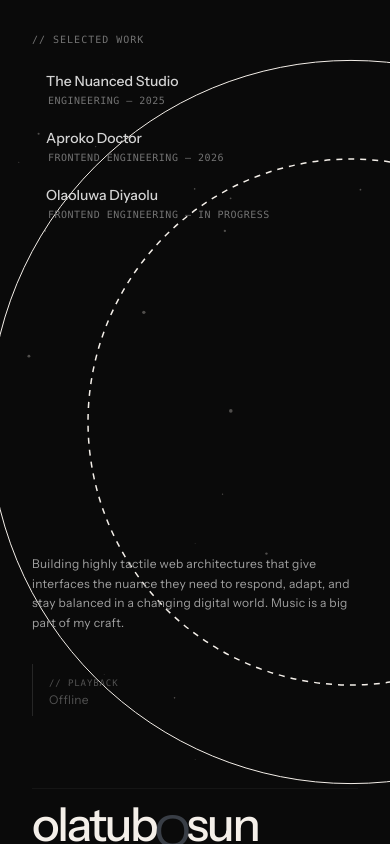
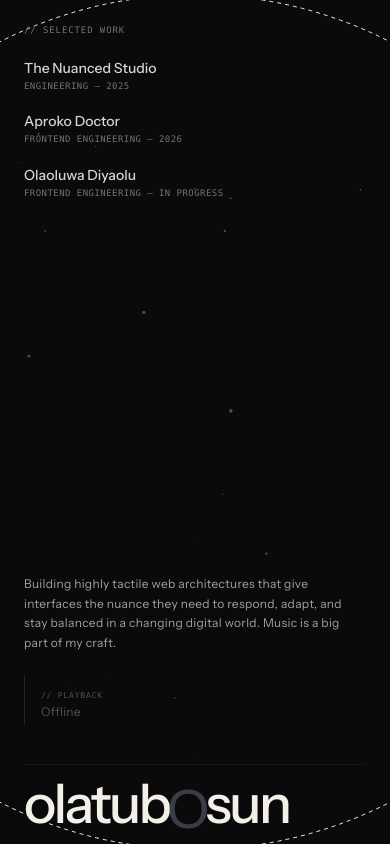
Before and after one commit to ola3bosun/tbs, a Next.js app: page / in a window 390 px wide. Built offline with nearby package versions, Linux system fonts and the light colour scheme; no server answers; a web font is replaced by a local one.

Commit message:
fix: mobile layout breaks and animation tweaks

```diff
--- a/app/globals.css
+++ b/app/globals.css
@@ -5,14 +5,31 @@
     --font-sans: var(--font-sans), sans-serif;
 }
 
+a,
+button {
+    -webkit-tap-highlight-color: transparent;
+}
+
 @keyframes customReveal {
-  from { opacity: 0; transform: translateY(12px); }
-  to { opacity: 1; transform: translateY(0); }
+    from {
+        opacity: 0;
+        transform: translateY(12px);
+    }
+    to {
+        opacity: 1;
+        transform: translateY(0);
+    }
 }
 
 @keyframes pageReveal {
-  from { opacity: 0; transform: translateY(12px); }
-  to { opacity: 1; transform: translateY(0); }
+    from {
+        opacity: 0;
+        transform: translateY(12px);
+    }
+    to {
+        opacity: 1;
+        transform: translateY(0);
+    }
 }
 
 .kinetic-reveal {
@@ -24,12 +41,13 @@
     animation: pageReveal 1.4s cubic-bezier(0.16, 1, 0.3, 1) forwards;
 }
 
-
 /* Music metadata flip states */
 .song-flip-exit {
     opacity: 0;
     transform: translateY(-8px);
-  transition: transform 0.4s cubic-bezier(0.16, 1, 0.3, 1), opacity 0.3s ease-out;
+    transition:
+        transform 0.4s cubic-bezier(0.16, 1, 0.3, 1),
+        opacity 0.3s ease-out;
 }
 
 .song-flip-enter {
@@ -40,5 +58,16 @@
 .song-flip-active {
     opacity: 1;
     transform: translateY(0);
-  transition: transform 0.5s cubic-bezier(0.16, 1, 0.3, 1), opacity 0.4s ease-out;
+    transition:
+        transform 0.5s cubic-bezier(0.16, 1, 0.3, 1),
+        opacity 0.4s ease-out;
 }
+
+@media (max-width: 768px) {
+    .song-flip-exit {
+        transform: translateY(-4px);
+    }
+    .song-flip-enter {
+        transform: translateY(4px);
+    }
+}
--- a/app/page.js
+++ b/app/page.js
@@ -56,46 +56,95 @@ export default function Portfolio() {
   }, [track, displayTrack.title]);
 
   const projects = [
-    { name: "The Nuanced Studio", role: "Engineering", year: "2025", link: "#" },
-    { name: "Aproko Doctor", role: "Frontend Engineering", year: "2026", link: "#" },
-    { name: "Olaoluwa Diyaolu", role: "Frontend Engineering", year: "In Progress", link: "#" }
+    {
+      name: "The Nuanced Studio",
+      role: "Engineering",
+      year: "2025",
+      link: "#",
+    },
+    {
+      name: "Aproko Doctor",
+      role: "Frontend Engineering",
+      year: "2026",
+      link: "#",
+    },
+    {
+      name: "Olaoluwa Diyaolu",
+      role: "Frontend Engineering",
+      year: "In Progress",
+      link: "#",
+    },
   ];
 
   return (
-    <main className="relative min-h-screen w-full bg-transparent text-[#f4efe9] p-8 md:p-16 flex flex-col justify-between overflow-hidden font-sans select-none md:cursor-none gap-12">
-
-      {/* 1. THE HORIZON SPLIT LOADER */}
+    <main className="relative h-dvh w-full bg-transparent text-[#f4efe9] p-6 sm:p-8 md:p-16 flex flex-col justify-between overflow-hidden font-sans select-none md:cursor-none gap-8 md:gap-12">
+      {/* 1. CINEMATIC HANDSHAKE ENGINE */}
       <CinematicLoader onComplete={() => setIsLoading(false)} />
 
-      {/* 2. AMBIENT ENGINE */}
+      {/* 2. BACKGROUND PROCESSING LAYER */}
       <ParticleCanvas />
       {!isLoading && <CustomCursor isHovered={isHovered} />}
 
-      {/* BACKGROUND VECTOR ORBITS */}
-      <div className="absolute inset-0 z-0 opacity-20 pointer-events-none kinetic-reveal" style={{ animationDelay: '2000ms' }}>
+      {/* BACKGROUND VECTOR ORBITS: Adjusted layout rendering boundaries for smaller mobile devices */}
+      <div
+        className="absolute inset-0 z-0 opacity-10 sm:opacity-20 pointer-events-none kinetic-reveal"
+        style={{ animationDelay: "2000ms" }}
+      >
         <svg className="w-full h-full" xmlns="http://www.w3.org/2000/svg">
-          <circle cx="90%" cy="50%" r="40%" fill="none" stroke="#f4efe9" strokeWidth="1.5" strokeDasharray="6 6" />
-          <circle cx="90%" cy="50%" r="55%" fill="none" stroke="#f4efe9" strokeWidth="1" />
+          <circle
+            cx="90%"
+            cy="50%"
+            r="45%"
+            fill="none"
+            stroke="#f4efe9"
+            strokeWidth="1.5"
+            strokeDasharray="6 6"
+            className="hidden sm:block"
+          />
+          <circle
+            cx="50%"
+            cy="50%"
+            r="65%"
+            fill="none"
+            stroke="#f4efe9"
+            strokeWidth="1"
+            strokeDasharray="4 4"
+            className="block sm:hidden"
+          />
+          <circle
+            cx="90%"
+            cy="50%"
+            r="60%"
+            fill="none"
+            stroke="#f4efe9"
+            strokeWidth="1"
+            className="hidden sm:block"
+          />
         </svg>
       </div>
 
-      {/* TOP LAYER: Navigation and Metadata Readout */}
-      <div className="grid grid-cols-1 lg:grid-cols-3 gap-12 w-full items-start z-10">
-        <nav className="lg:col-span-2 max-w-xs space-y-4">
-          <span className="block text-[10px] uppercase tracking-widest text-neutral-500 font-mono kinetic-reveal" style={{ animationDelay: '2100ms' }}>
+      {/* TOP LAYER: Navigation and Real-time Activity Logs */}
+      <div className="grid grid-cols-1 lg:grid-cols-3 gap-8 md:gap-12 w-full items-start z-10">
+        <nav className="lg:col-span-2 max-w-xs space-y-3 md:space-y-4">
+          <span
+            className="block text-[9px] md:text-[10px] uppercase tracking-widest text-neutral-500 font-mono kinetic-reveal"
+            style={{ animationDelay: "2100ms" }}
+          >
             {"// selected work"}
           </span>
-          <div className="flex flex-col space-y-1">
+          <div className="flex flex-col space-y-0.5 md:space-y-1">
             {projects.map((project, idx) => (
               <a
                 key={idx}
                 href={project.link}
-                className="group w-fit block py-2 kinetic-reveal"
+                className="group w-fit block py-2 md:py-1.5 kinetic-reveal"
                 style={{ animationDelay: `${2200 + idx * 100}ms` }}
                 onMouseEnter={() => {
                   if (!isLoading) {
                     setIsHovered(true);
-                    setActiveHover(`Focus shifted to index item: "${project.name}"`);
+                    setActiveHover(
+                      `Focus shifted to index item: "${project.name}"`,
+                    );
                   }
                 }}
                 onMouseLeave={() => {
@@ -104,12 +153,14 @@ export default function Portfolio() {
                 }}
               >
                 <div className="flex items-center gap-2">
-                  <span className="opacity-0 group-hover:opacity-100 transition-opacity font-mono text-[10px] text-neutral-400">■</span>
+                  <span className="hidden md:inline-block opacity-0 group-hover:opacity-100 transition-opacity font-mono text-[10px] text-neutral-400">
+                    ■
+                  </span>
                   <h3 className="text-sm font-medium text-neutral-300 group-hover:text-[#f4efe9] transition-colors duration-300">
                     {project.name}
                   </h3>
                 </div>
-                <p className="text-[10px] text-neutral-500 font-mono mt-0.5 pl-4 uppercase tracking-wider">
+                <p className="text-[9px] md:text-[10px] text-neutral-500 font-mono mt-0.5 md:pl-4 uppercase tracking-wider">
                   {project.role} &mdash; {project.year}
                 </p>
               </a>
@@ -117,50 +168,78 @@ export default function Portfolio() {
           </div>
         </nav>
 
-        <div className="kinetic-reveal" style={{ animationDelay: '2500ms' }}>
+        {/* Activity terminal log block */}
+        <div
+          className="kinetic-reveal mt-2 lg:mt-0"
+          style={{ animationDelay: "2500ms" }}
+        >
           <SystemMatrix track={track} activeHover={activeHover} />
         </div>
       </div>
 
-      {/* CENTER RETICLE */}
-      <div className="absolute left-[35%] top-[50%] -translate-y-1/2 pointer-events-none opacity-40 hidden lg:block kinetic-reveal" style={{ animationDelay: '2600ms' }}>
+      {/* CENTER RETICLE - Hidden cleanly on small smartphone displays to prevent overlapping text */}
+      <div
+        className="absolute left-[35%] top-[50%] -translate-y-1/2 pointer-events-none opacity-40 hidden lg:block kinetic-reveal"
+        style={{ animationDelay: "2600ms" }}
+      >
         <span className="text-xl font-light font-mono text-[#f4efe9]">+</span>
       </div>
 
-      {/* BOTTOM LAYER WRAPPER */}
-      <div className="w-full space-y-8 z-10 mt-auto">
-        <div className="grid grid-cols-1 lg:grid-cols-2 gap-8 items-end max-w-4xl kinetic-reveal" style={{ animationDelay: '2700ms' }}>
+      {/* BOTTOM LAYER WRAPPER: Responsive Description & Typography */}
+      <div className="w-full space-y-6 md:space-y-8 z-10 mt-auto">
+        <div
+          className="grid grid-cols-1 lg:grid-cols-2 gap-6 md:gap-8 items-end max-w-4xl kinetic-reveal"
+          style={{ animationDelay: "2700ms" }}
+        >
           <p className="text-xs md:text-sm text-neutral-400 leading-relaxed font-light max-w-md tracking-wide">
             Building highly tactile web architectures that give interfaces the
             nuance they need to respond, adapt, and stay balanced in a changing
             digital world. Music is a big part of my craft.
           </p>
 
+          {/* DYNAMIC SONG WIDGET */}
           <div
-            className="border-l border-neutral-800 pl-4 py-1 overflow-hidden min-h-[52px]"
+            className="border-l border-neutral-800 pl-4 py-1 overflow-hidden min-h-[48px] md:min-h-[52px]"
             onMouseEnter={() => !isLoading && setIsHovered(true)}
             onMouseLeave={() => setIsHovered(false)}
           >
-            <div className={`space-y-1 transition-all duration-[400ms] ${
-              songAnimState === 'exit' ? 'song-flip-exit' :
-              songAnimState === 'enter' ? 'song-flip-enter' : 'song-flip-active'
-            }`}>
+            <div
+              className={`space-y-1 transition-all duration-[400ms] ${
+                songAnimState === "exit"
+                  ? "song-flip-exit"
+                  : songAnimState === "enter"
+                    ? "song-flip-enter"
+                    : "song-flip-active"
+              }`}
+            >
               {displayTrack.isPlaying ? (
-                <a href={displayTrack.songUrl} target="_blank" rel="noopener noreferrer" className="block group">
+                <a
+                  href={displayTrack.songUrl}
+                  target="_blank"
+                  rel="noopener noreferrer"
+                  className="block group"
+                >
                   <div className="flex items-center gap-2">
-                    <span className="text-[9px] uppercase tracking-widest text-neutral-400 font-mono">Live</span>
-                    <span className="w-1.5 h-1.5 bg-[#f4efe9] animate-ping " />
+                    <span className="text-[8px] md:text-[9px] uppercase tracking-widest text-neutral-400 font-mono">
+                      Live
+                    </span>
+                    <span className="w-1 h-1 bg-[#f4efe9] animate-ping rounded-full" />
                   </div>
                   <p className="text-xs font-medium text-neutral-200 truncate group-hover:text-neutral-400 transition-colors">
-                    {displayTrack.title} <span className="text-neutral-500 font-light">— {displayTrack.artist}</span>
+                    {displayTrack.title}{" "}
+                    <span className="text-neutral-500 font-light">
+                      — {displayTrack.artist}
+                    </span>
                   </p>
-                  <p className="text-[9px] text-neutral-500 font-mono truncate group-hover:text-neutral-400 transition-colors">
+                  <p className="text-[8px] md:text-[9px] text-neutral-500 font-mono truncate group-hover:text-neutral-400 transition-colors">
                     {displayTrack.album}
                   </p>
                 </a>
               ) : (
                 <div className="text-neutral-600 space-y-1">
-                  <span className="text-[9px] uppercase tracking-widest font-mono">{"// Playback"}</span>
+                  <span className="text-[8px] md:text-[9px] uppercase tracking-widest font-mono">
+                    {"// Playback"}
+                  </span>
                   <p className="text-xs font-light tracking-wide">Offline</p>
                 </div>
               )}
@@ -168,26 +247,26 @@ export default function Portfolio() {
           </div>
         </div>
 
-        {/* BOTTOM LAYER NAME MARK */}
+        {/* BOTTOM LAYER BRAND SIGNATURE: Dynamic view scaling prevents text wrapping breaks on small viewports */}
         <div
-          className="pt-4 border-t border-neutral-800/40 group/hero relative top-10 w-full kinetic-reveal"
-          style={{ animationDelay: '2800ms' }}
+          className="pt-4 border-t border-neutral-800/40 group/hero relative top-4 md:top-10 w-full kinetic-reveal"
+          style={{ animationDelay: "2800ms" }}
           onMouseEnter={() => !isLoading && setActiveHover("That's My Name!")}
           onMouseLeave={() => setActiveHover(null)}
         >
-          <h1 className="text-[12vw] font-medium tracking-[-0.05em] lowercase leading-[0.8] font-sans text-[#f4efe9]">
+          <h1 className="text-[14vw] sm:text-[12vw] font-medium tracking-[-0.05em] lowercase leading-[0.8] font-sans text-[#f4efe9]">
             <span className="inline-block mr-[-0.04em]">olatub</span>
             <span
-              className="font-expressive-script normal-case tracking-normal text-[#393E46] inline-block transition-transform duration-700 ease-out group-hover/hero:rotate-6"
+              className="font-expressive-script normal-case tracking-normal text-[#393E46] inline-block transition-transform duration-700 ease-out md:group-hover/hero:rotate-6"
               style={{
                 verticalAlign: "middle",
                 lineHeight: 1,
-                transform: "translateY(0.06em)",
+                transform: "translateY(0.04em)",
               }}
             >
               O
             </span>
-            <span className="inline-block ml-[-0.1em]">sun</span>
+            <span className="inline-block ml-[-0.08em]">sun</span>
           </h1>
         </div>
       </div>
```
Also changed, not shown: app/components/CinematicLoader.js (+10 -12 lines), app/components/ParticleCanvas.js (+40 -23 lines), app/components/SystemMatrix.js (+48 -25 lines). Lines whose indentation alone changed are shown as unchanged.
